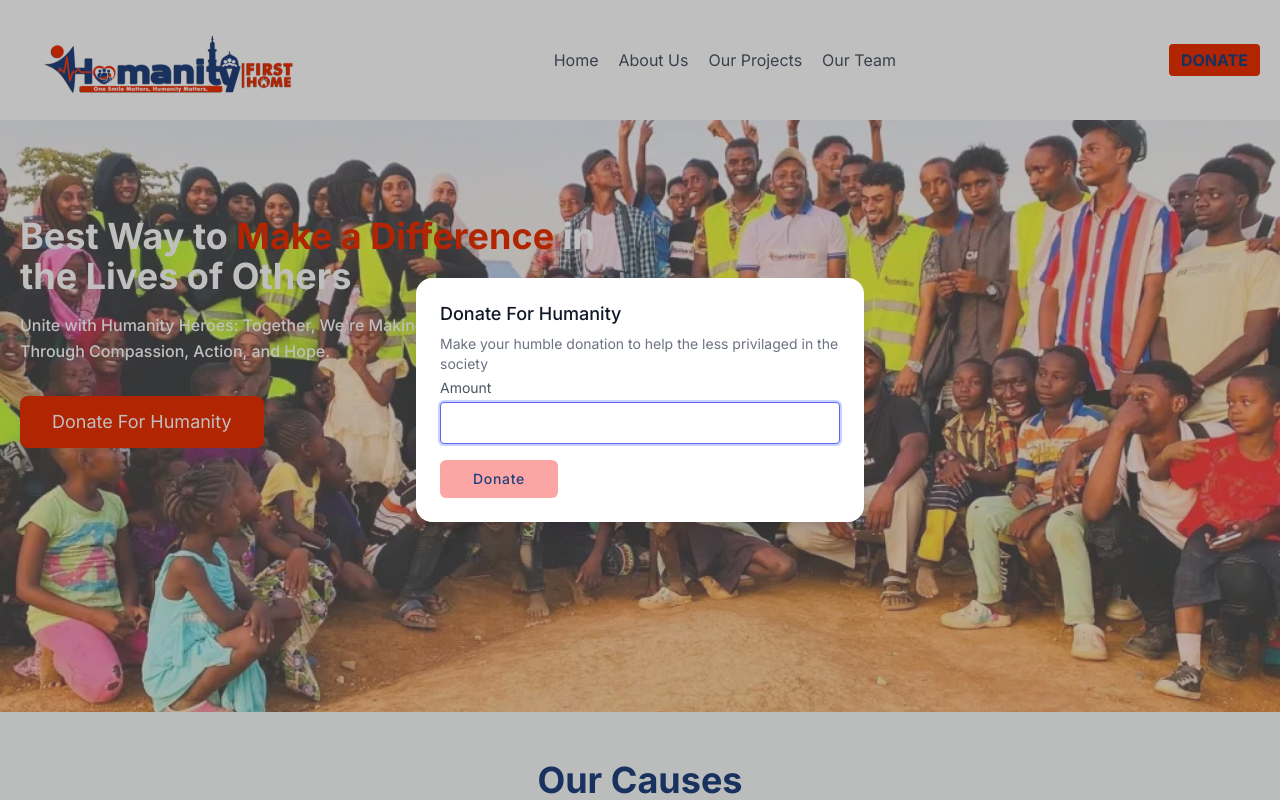
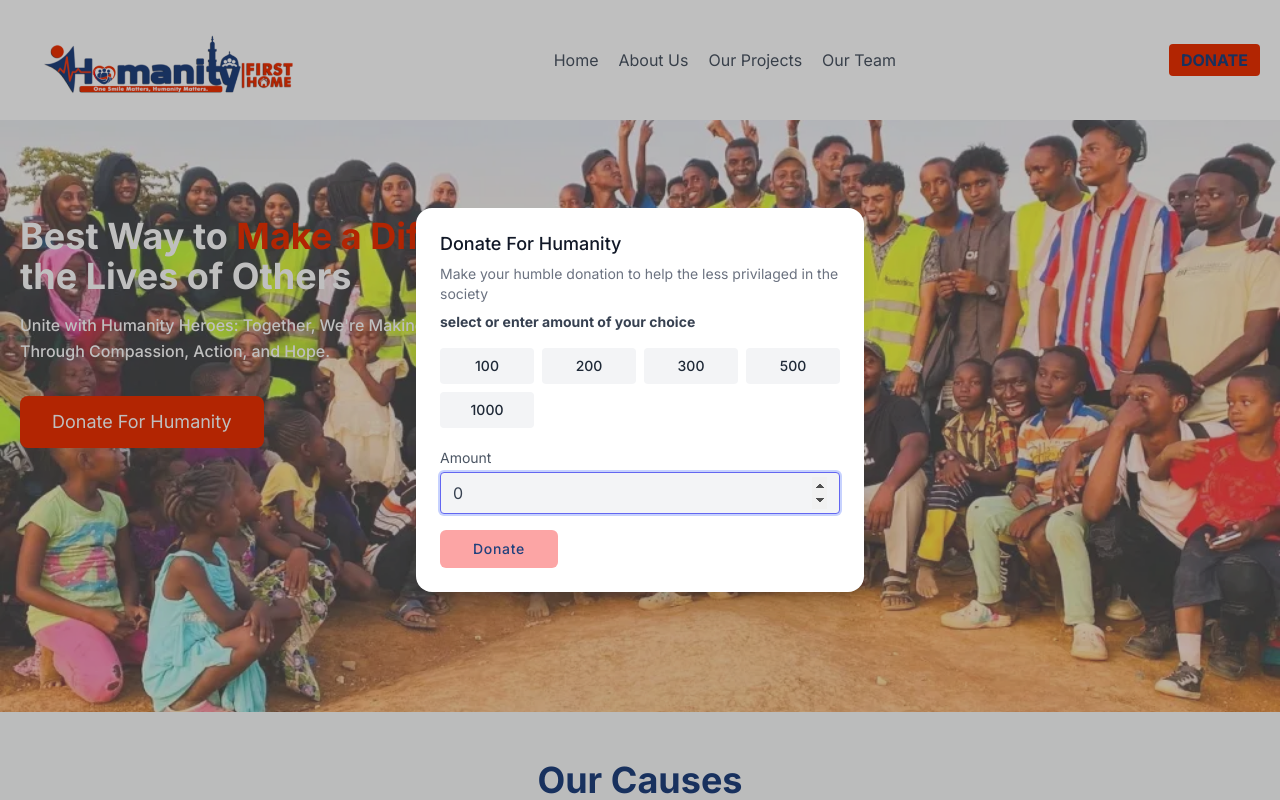
Before and after one commit to hamisirizwan/tech_for_charity, a Next.js app in the folder client/: page / in a window 1280 px wide. Shown: the top 800 px of the page. Built offline with nearby package versions, Linux system fonts and the light colour scheme.

Commit message:
added amount tags

```diff
--- a/client/src/components/globals/DonationModal.tsx
+++ b/client/src/components/globals/DonationModal.tsx
@@ -1,17 +1,26 @@
-import { Dialog, Transition } from '@headlessui/react'
-import { Fragment, useState } from 'react'
+import { Dialog, Transition } from "@headlessui/react";
+import { Fragment, useState } from "react";
 
 export default function DonationModal() {
-  let [isOpen, setIsOpen] = useState(true)
+  let [isOpen, setIsOpen] = useState(true);
+  let [Amount, setAmount] = useState(0);
+  const [selectedAmount, setSelectedAmount] = useState(null);
+
+
+  const handleSelectAmount = (amount:any) => {
+    setSelectedAmount(amount);
+    setAmount(amount);
+  };
 
   function closeModal() {
-    setIsOpen(false)
+    setIsOpen(false);
   }
 
   function openModal() {
-    setIsOpen(true)
+    setIsOpen(true);
   }
 
+  const amounts: number[] = [100, 200, 300, 500, 1000];
   return (
     <>
       <div className="fixed inset-0 flex items-center justify-center">
@@ -58,14 +67,49 @@ export default function DonationModal() {
                   </Dialog.Title>
                   <div className="mt-2">
                     <p className="text-sm text-gray-500">
-                      Make your humble donation to help the less privilaged in the society
+                      Make your humble donation to help the less privilaged in
+                      the society
                     </p>
                   </div>
 
-      <div className="relative mb-4">
-  <label htmlFor="email" className="leading-7 text-sm text-gray-600">Amount</label>
-  <input type="email" id="email" name="email" className="w-full bg-white rounded border border-gray-300 focus:border-indigo-500 focus:ring-2 focus:ring-indigo-200 text-base outline-none text-gray-700 py-1 px-3 leading-8 transition-colors duration-200 ease-in-out" />
-</div>
+                  <div className="mt-2">
+                    <p className="text-sm text-gray-700 font-bold">
+                     select or enter amount of your choice
+                    </p>
+                  </div>
+
+                  <div className="grid grid-cols-6 gap-2 py-4 sm:grid-cols-4">
+                    {amounts.map((amount, index) =>
+                        amount === selectedAmount ? (
+
+                                <div className="bg-primary text-white
+                                text-sm font-medium px-1 py-2 rounded text-center cursor-pointer" onClick={() => handleSelectAmount(amount)}>
+                                  {amount}
+                                </div>
+
+                        ):(
+                            <div className="bg-gray-100 text-gray-800 hover:bg-primary hover:text-white
+                            text-sm font-medium px-1 py-2 rounded text-center cursor-pointer" onClick={() => handleSelectAmount(amount)}>
+                              {amount}
+                            </div>
+                          )
+                    )}
+                  </div>
+
+                  <div className="relative mb-4">
+                    <label
+                      htmlFor="email"
+                      className="leading-7 text-sm text-gray-600"
+                    >
+                      Amount
+                    </label>
+                    <input
+                      type="number"
+                      name="email"
+                      value={Amount}
+                      className="w-full bg-gray-100 rounded border border-gray-300 focus:border-indigo-500 focus:ring-2 focus:ring-indigo-200 text-base outline-none text-gray-700 py-1 px-3 leading-8 transition-colors duration-200 ease-in-out"
+                    />
+                  </div>
 
                   <div className="mt-4">
                     <button
@@ -83,5 +127,5 @@ export default function DonationModal() {
         </Dialog>
       </Transition>
     </>
-  )
+  );
 }
--- a/client/src/data/team.ts
+++ b/client/src/data/team.ts
@@ -1,7 +1,9 @@
-export const the_team = [
+import { memberType } from "@/types";
+
+export const the_team :memberType[]= [
     {
         name:"Shahinaz Hussein",
-        title:"Sub group leade",
+        title:"Sub group leader",
         image:"https://humanityfirsthome.com/wp-content/uploads/2023/10/WhatsApp-Image-2023-10-04-at-16.30.25_f3fcfdab-150x150.jpg",
     },
     {
--- /dev/null
+++ b/client/src/types/index.ts
@@ -0,0 +1,8 @@
+interface memberType {
+    name:string,
+    image:string,
+    title:string,
+}
+
+
+export type {memberType}
```
